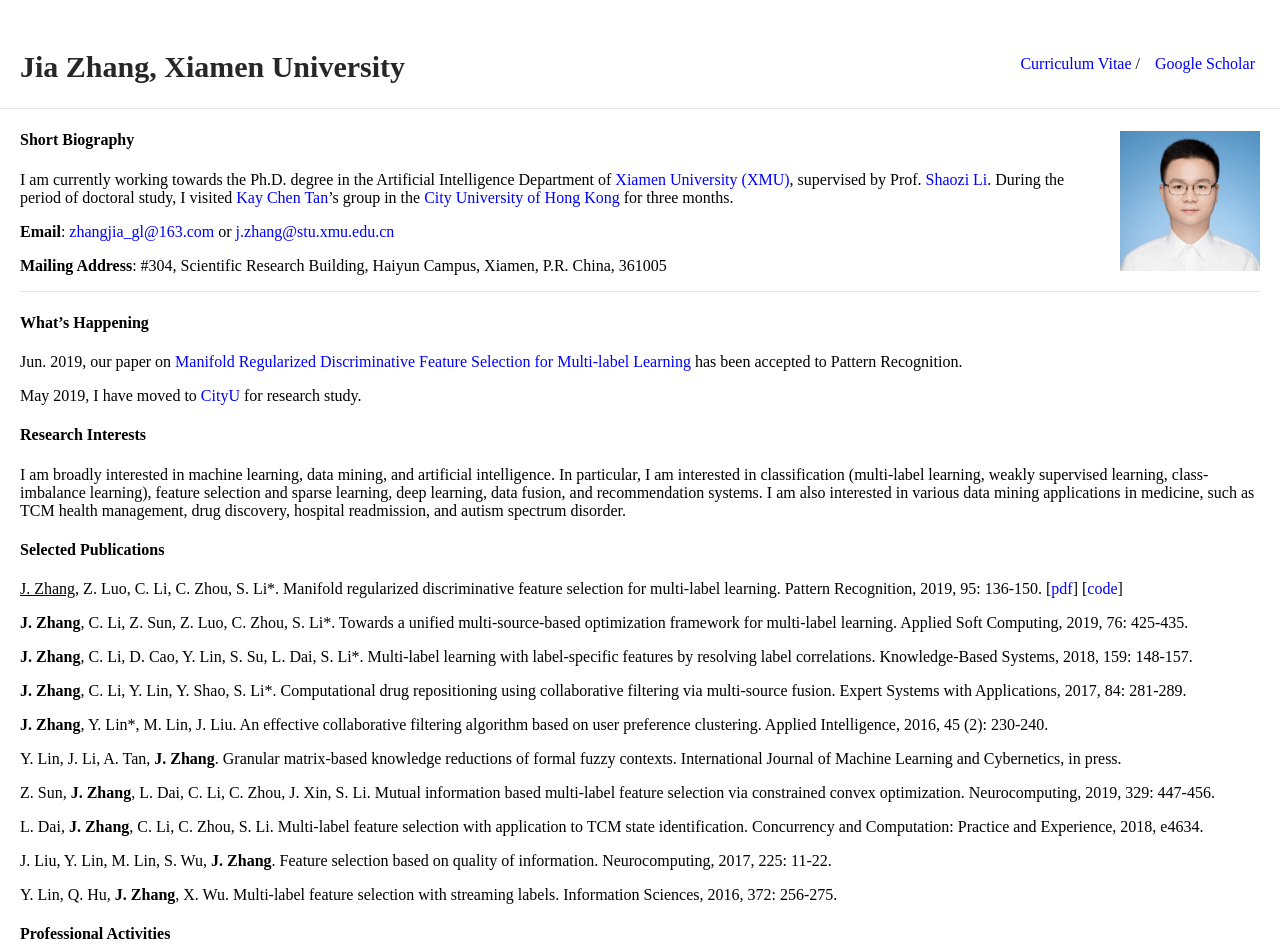
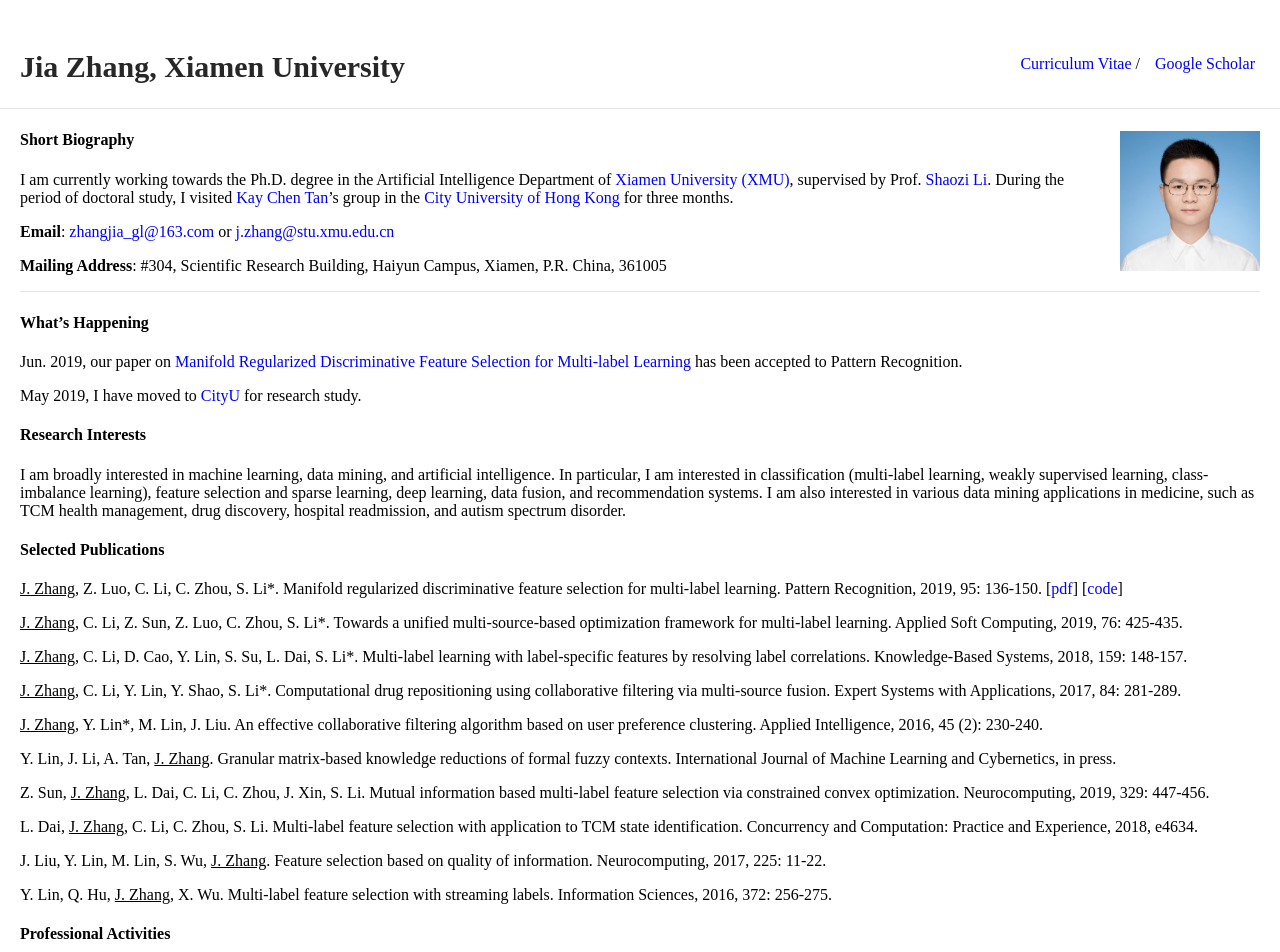
Before and after one commit to jiazhang-ml/jiazhang-ml.github.io, a Jekyll site: the page built from index.md, in a window 1280 px wide. Shown: the top 952 px of the page. Built offline with Jekyll 4.4.1, drawn with Linux system fonts in a browser that asks for light colours.

```diff
--- a/index.md
+++ b/index.md
@@ -28,23 +28,23 @@ I am broadly interested in machine learning, data mining, and artificial intelli
 
 <u>J. Zhang</u>, Z. Luo, C. Li, C. Zhou, S. Li\*. Manifold regularized discriminative feature selection for multi-label learning. Pattern Recognition, 2019, 95: 136-150. [[pdf](1-s2.0-S0031320319302341-main.pdf)] [[code](MDFS-master.zip)]
 
-**J. Zhang**, C. Li, Z. Sun, Z. Luo, C. Zhou, S. Li\*. Towards a unified multi-source-based optimization framework for multi-label learning. Applied Soft Computing, 2019, 76: 425-435.
+<u>J. Zhang</u>, C. Li, Z. Sun, Z. Luo, C. Zhou, S. Li\*. Towards a unified multi-source-based optimization framework for multi-label learning. Applied Soft Computing, 2019, 76: 425-435.
 
-**J. Zhang**, C. Li, D. Cao, Y. Lin, S. Su, L. Dai, S. Li\*. Multi-label learning with label-specific features by resolving label correlations. Knowledge-Based Systems, 2018, 159: 148-157.
+<u>J. Zhang</u>, C. Li, D. Cao, Y. Lin, S. Su, L. Dai, S. Li\*. Multi-label learning with label-specific features by resolving label correlations. Knowledge-Based Systems, 2018, 159: 148-157.
 
-**J. Zhang**, C. Li, Y. Lin, Y. Shao, S. Li\*. Computational drug repositioning using collaborative filtering via multi-source fusion. Expert Systems with Applications, 2017, 84: 281-289.
+<u>J. Zhang</u>, C. Li, Y. Lin, Y. Shao, S. Li\*. Computational drug repositioning using collaborative filtering via multi-source fusion. Expert Systems with Applications, 2017, 84: 281-289.
 
-**J. Zhang**, Y. Lin\*, M. Lin, J. Liu. An effective collaborative filtering algorithm based on user preference clustering. Applied Intelligence, 2016, 45 (2): 230-240.
+<u>J. Zhang</u>, Y. Lin\*, M. Lin, J. Liu. An effective collaborative filtering algorithm based on user preference clustering. Applied Intelligence, 2016, 45 (2): 230-240.
 
-Y. Lin, J. Li, A. Tan, **J. Zhang**. Granular matrix-based knowledge reductions of formal fuzzy contexts. International Journal of Machine Learning and Cybernetics, in press.
+Y. Lin, J. Li, A. Tan, <u>J. Zhang</u>. Granular matrix-based knowledge reductions of formal fuzzy contexts. International Journal of Machine Learning and Cybernetics, in press.
 
-Z. Sun, **J. Zhang**, L. Dai, C. Li, C. Zhou, J. Xin, S. Li. Mutual information based multi-label feature selection via constrained convex optimization. Neurocomputing, 2019, 329: 447-456.
+Z. Sun, <u>J. Zhang</u>, L. Dai, C. Li, C. Zhou, J. Xin, S. Li. Mutual information based multi-label feature selection via constrained convex optimization. Neurocomputing, 2019, 329: 447-456.
 
-L. Dai, **J. Zhang**, C. Li, C. Zhou, S. Li. Multi‐label feature selection with application to TCM state identification. Concurrency and Computation: Practice and Experience, 2018, e4634.
+L. Dai, <u>J. Zhang</u>, C. Li, C. Zhou, S. Li. Multi‐label feature selection with application to TCM state identification. Concurrency and Computation: Practice and Experience, 2018, e4634.
 
-J. Liu, Y. Lin, M. Lin, S. Wu, **J. Zhang**. Feature selection based on quality of information. Neurocomputing, 2017, 225: 11-22.
+J. Liu, Y. Lin, M. Lin, S. Wu, <u>J. Zhang</u>. Feature selection based on quality of information. Neurocomputing, 2017, 225: 11-22.
 
-Y. Lin, Q. Hu, **J. Zhang**, X. Wu. Multi-label feature selection with streaming labels. Information Sciences, 2016, 372: 256-275.
+Y. Lin, Q. Hu, <u>J. Zhang</u>, X. Wu. Multi-label feature selection with streaming labels. Information Sciences, 2016, 372: 256-275.
 
 #### Professional Activities
 
```
